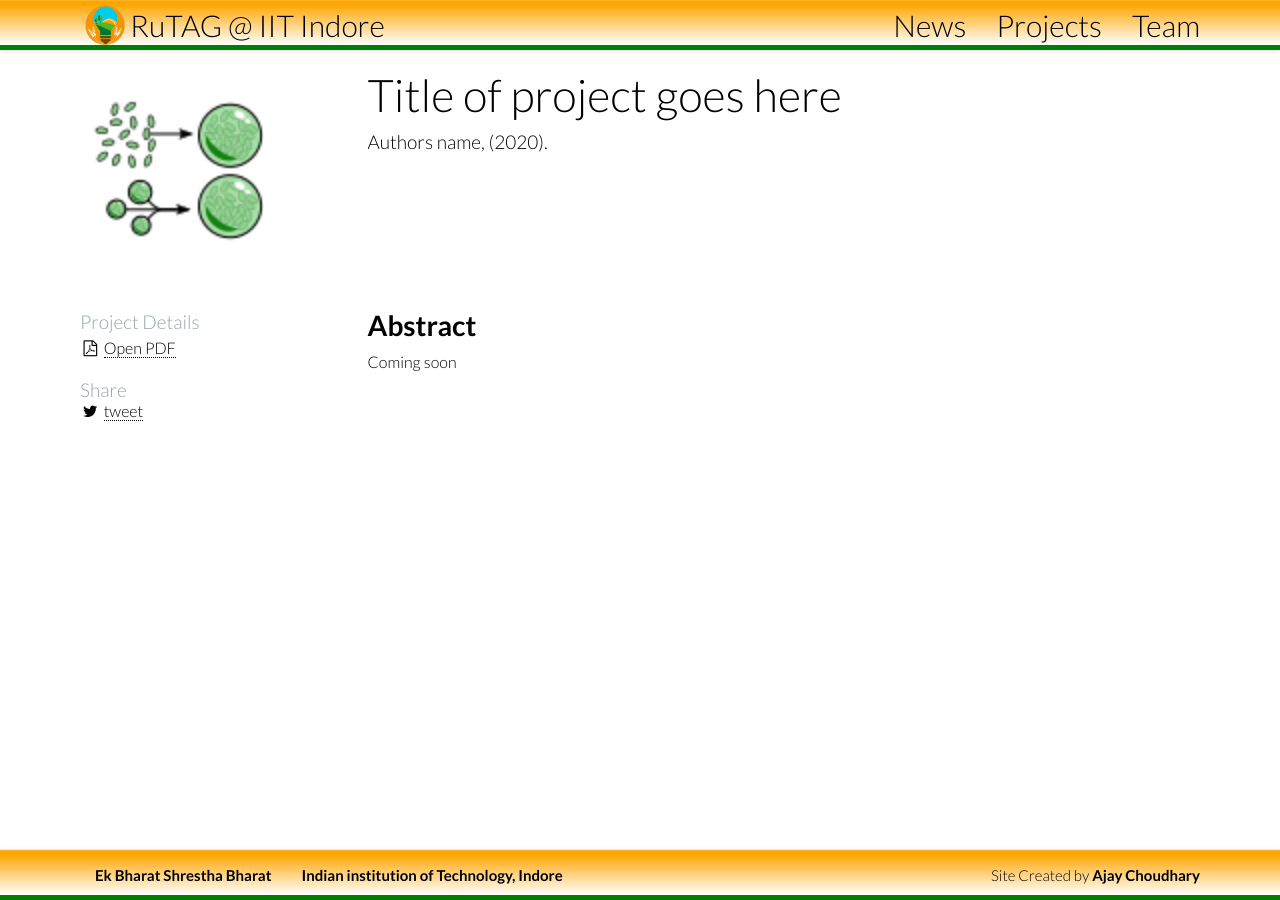
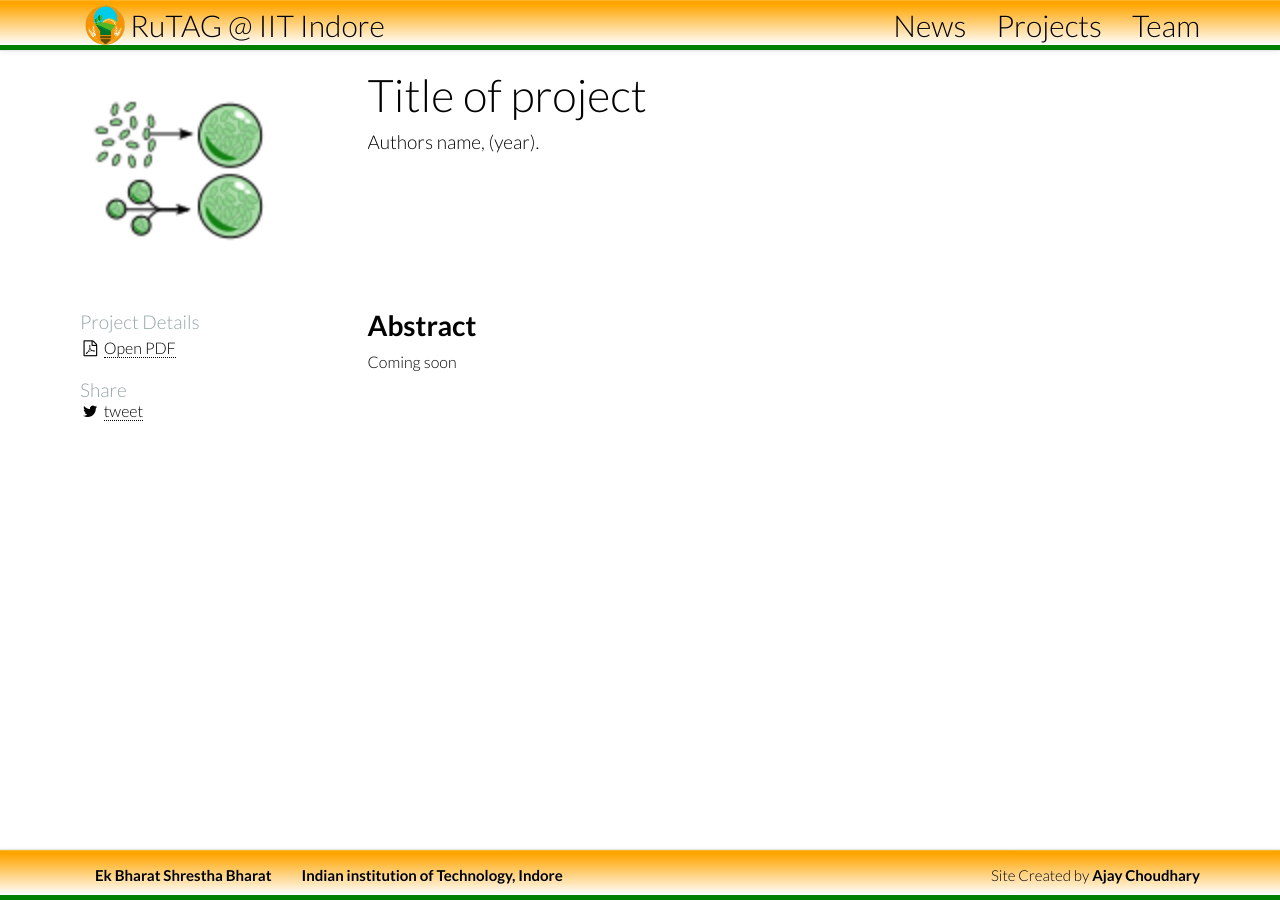
Before and after one commit to ajayiiti/rutag, a Jekyll site: the page built from projects/_posts/2020-06-02-project2.md, in a window 1280 px wide. Built offline with Jekyll 4.4.1, drawn with Linux system fonts in a browser that asks for light colours; nearby versions of some CDN libraries.

Commit message:
Update 2020-06-02-project2.md

```diff
--- a/projects/_posts/2020-06-02-project2.md
+++ b/projects/_posts/2020-06-02-project2.md
@@ -1,9 +1,9 @@
 ---
 layout: project
-title: "Title of project goes here"
-year: "2020"
-status: "Completed"
-nickname: shape-alloyed-hexapod
+title: "Title of project"
+year: "year"
+status: "status"
+nickname: nickname
 authors: "Authors name"
 image: /assets/images/papers/process-products.png
 redirect_from:
```
